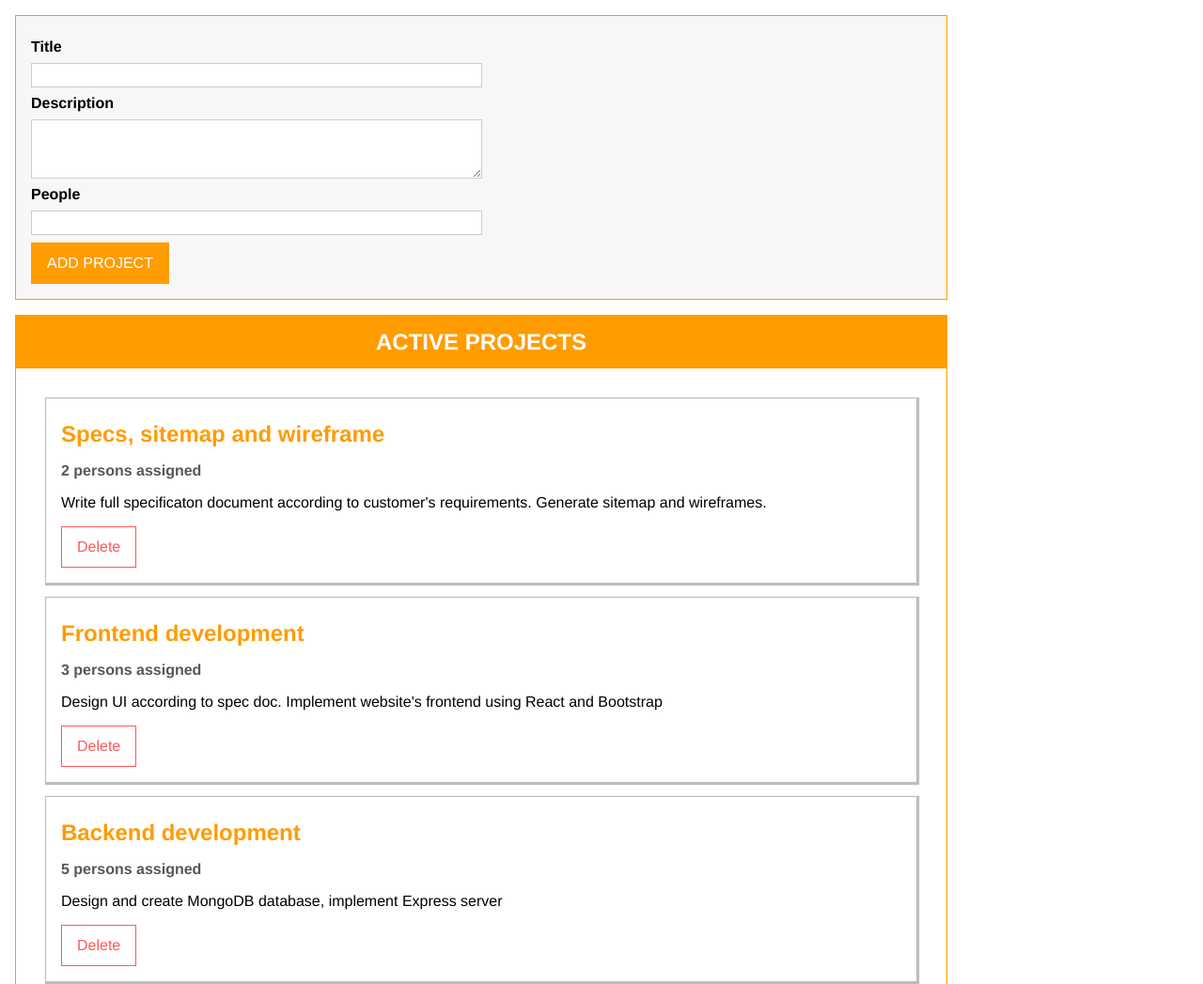
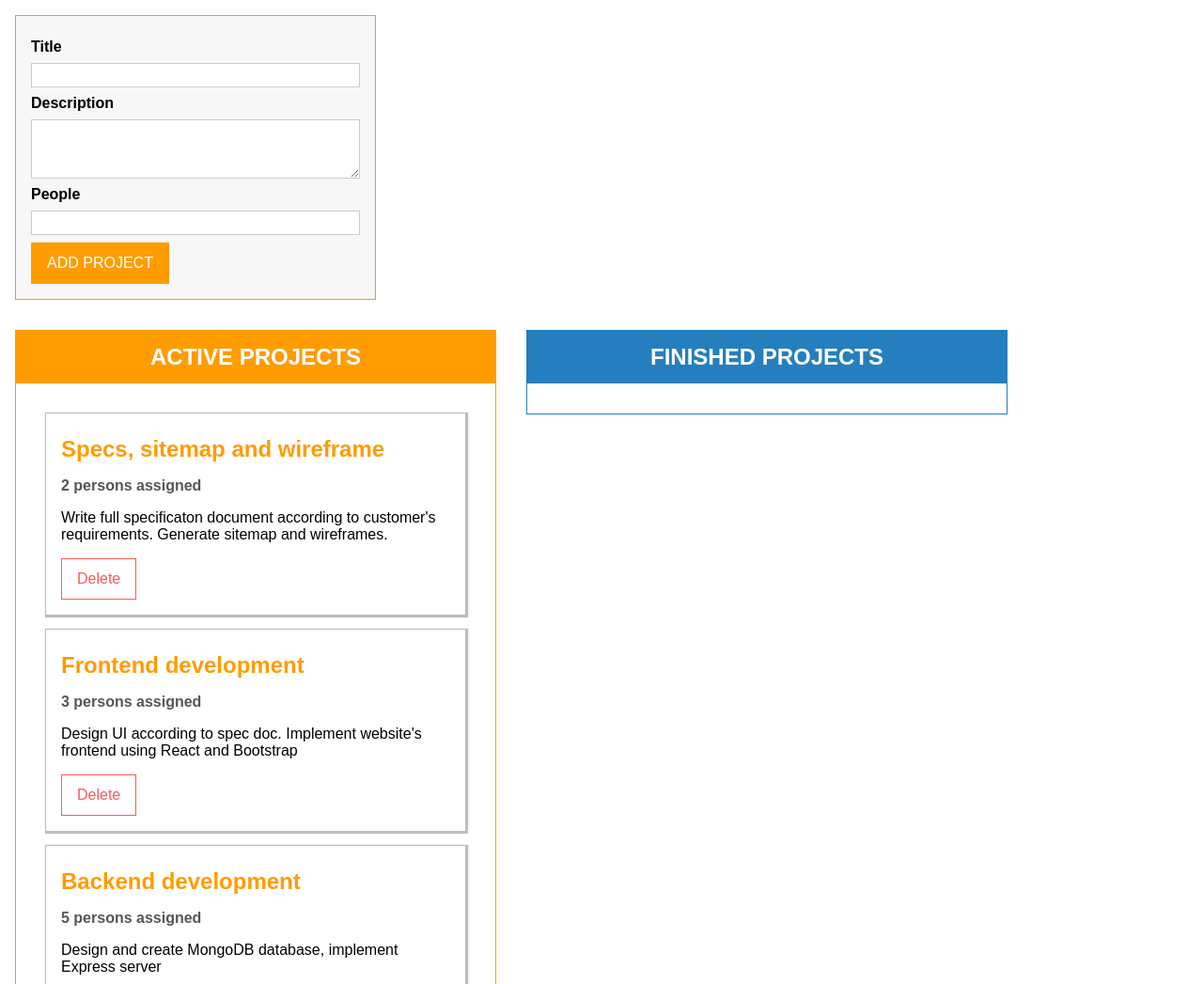
Before and after one commit to pilaga/typescript-drag-and-drop, a plain HTML site: page index.html in a window 1280 px wide. Shown: the top 1047 px of the page at 94% size. Drawn offline with Linux system fonts and the light colour scheme.

Commit message:
small UI tweaks

```diff
--- a/app.css
+++ b/app.css
@@ -3,12 +3,16 @@
 }
 
 html {
-  font-family: "Helvetica Neue", Helvetica, sans-serif;
+  font-family: Arial, Helvetica, sans-serif;
 }
 
 body {
   margin: 0;
-  width: 80%;
+  width: 100%;
+}
+
+form {
+  width: 30%;
 }
 
 label,
@@ -59,6 +63,9 @@ button:active {
 .projects {
   margin: 1rem;
   border: 1px solid #FF9C00;
+  float: left;
+  width:40%;
+
 }
 
 .projects header {
```
